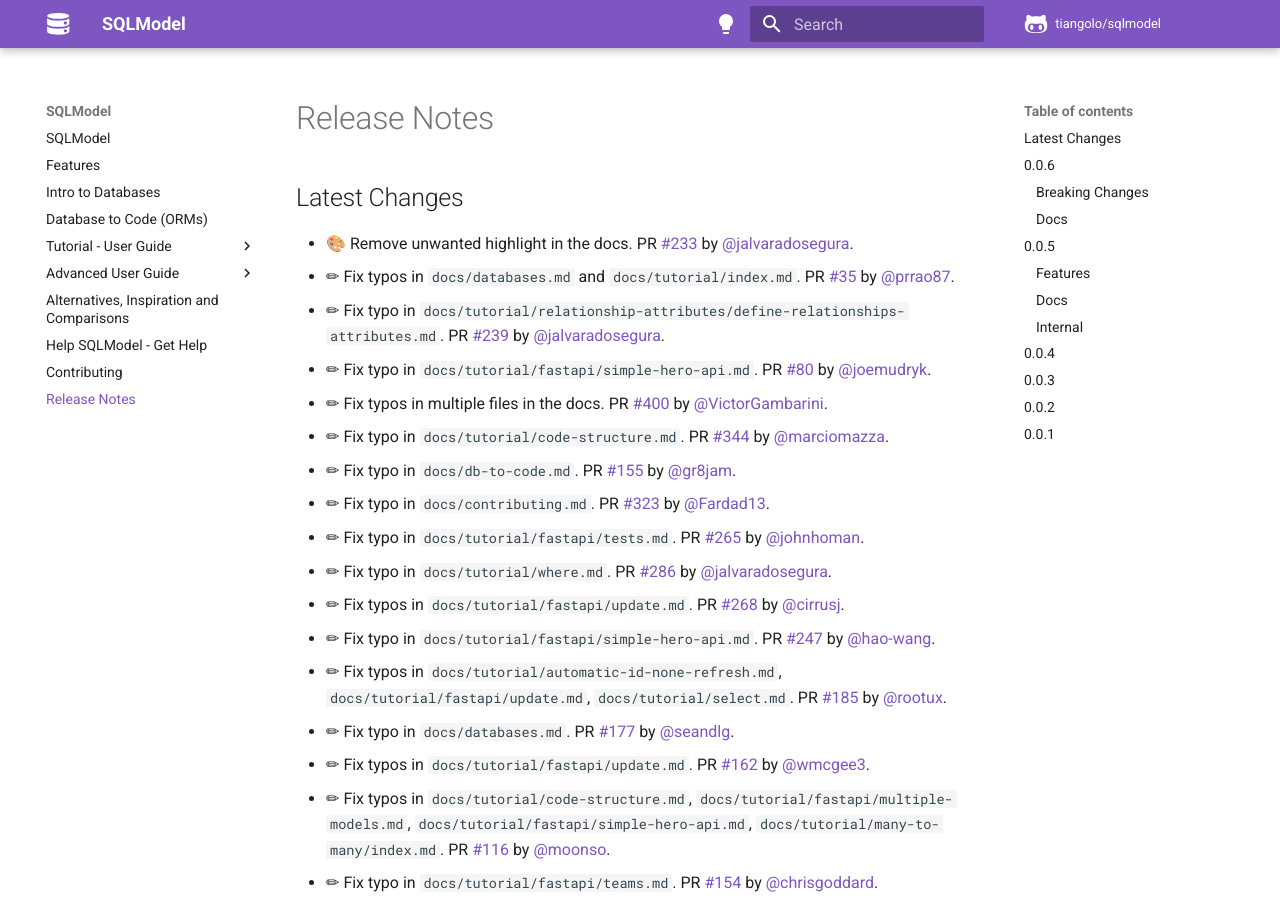
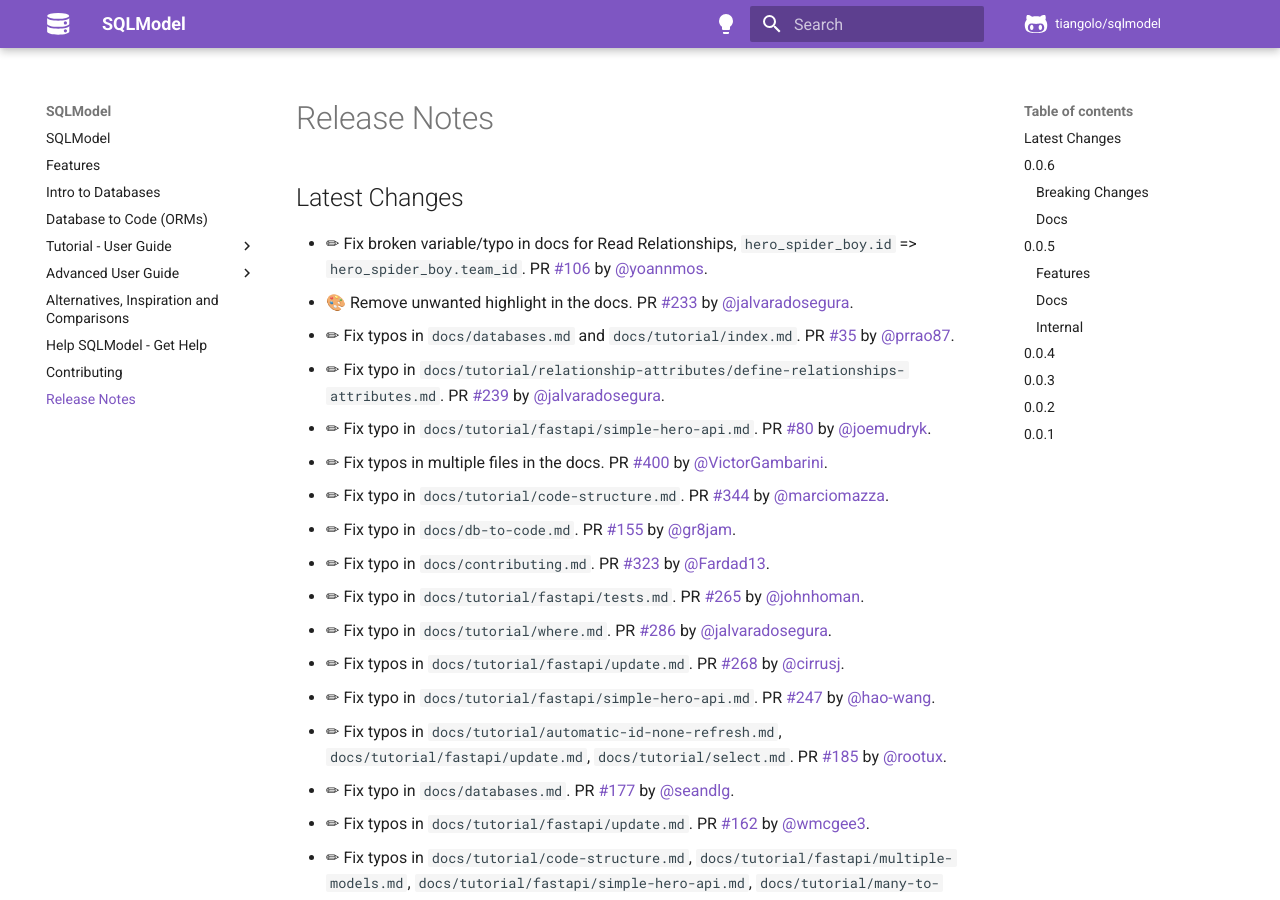
Before and after one commit to sztrakabalint/fastapi-sqlmodel, an MkDocs documentation site: the page built from docs/release-notes.md, in a window 1280 px wide and 900 px high. Built offline with MkDocs 1.6.1 and Material for MkDocs 9.7.7, drawn with Linux system fonts in a browser that asks for light colours; comment, search, counter and statistics services are not loaded.

Commit message:
📝 Update release notes

```diff
--- a/docs/release-notes.md
+++ b/docs/release-notes.md
@@ -2,6 +2,7 @@
 
 ## Latest Changes
 
+* ✏ Fix broken variable/typo in docs for Read Relationships, `hero_spider_boy.id` => `hero_spider_boy.team_id`. PR [#106](https://github.com/tiangolo/sqlmodel/pull/106) by [@yoannmos](https://github.com/yoannmos).
 * 🎨 Remove unwanted highlight in the docs. PR [#233](https://github.com/tiangolo/sqlmodel/pull/233) by [@jalvaradosegura](https://github.com/jalvaradosegura).
 * ✏ Fix typos in `docs/databases.md` and `docs/tutorial/index.md`. PR [#35](https://github.com/tiangolo/sqlmodel/pull/35) by [@prrao87](https://github.com/prrao87).
 * ✏ Fix typo in `docs/tutorial/relationship-attributes/define-relationships-attributes.md`. PR [#239](https://github.com/tiangolo/sqlmodel/pull/239) by [@jalvaradosegura](https://github.com/jalvaradosegura).
```
